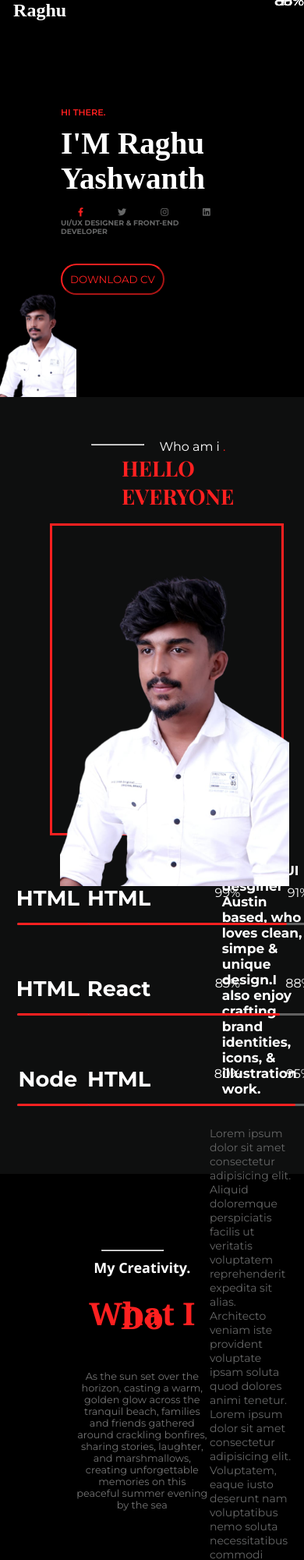
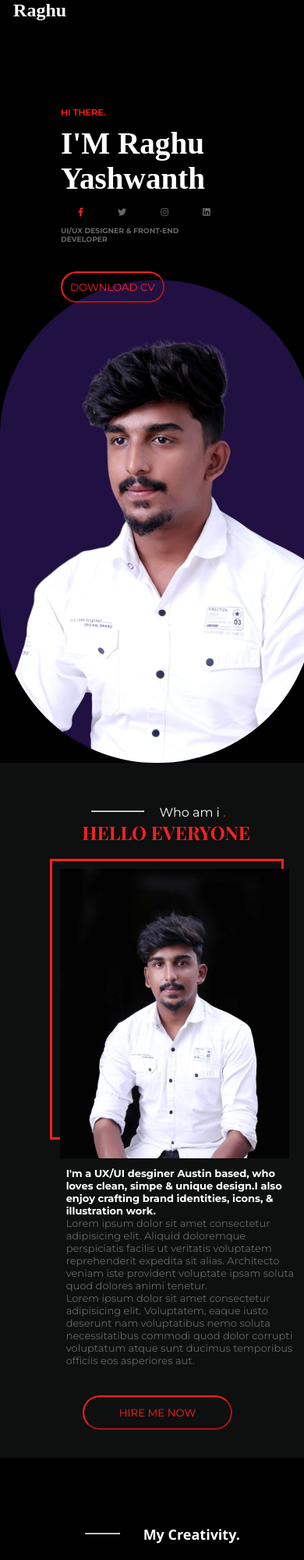
Before and after one commit to mukilan2815/HackBox, a plain HTML site: page final hackbox website/index.html in a window 390 px wide. Shown: the top 2000 px of the page at 78% size. Drawn offline with nearby package versions, Linux system fonts and the light colour scheme.

Commit message:
Add files via upload

```diff
--- a/final hackbox website/index.html
+++ b/final hackbox website/index.html
@@ -97,7 +97,7 @@
         <div class="allwho">
             <div class="leftwho">
                 <div class="square">
-                    <img class="secgirl animate" src="raguwhite3.png" loading="lazy" alt="girl" data-aos="fade-right">
+                    <img class="secgirl animate" src="WhatsApp Image 2023-09-07 at 6.30.18 PM.jpeg" loading="lazy" alt="girl" data-aos="fade-right">
                 </div>
             </div>
             <div class="rightwho" data-aos="fade-left">
@@ -105,6 +105,7 @@
                     I'm a UX/UI desginer Austin based, who loves clean, simpe & unique design.I also enjoy crafting
                     brand identities, icons, & illustration work.
                 </h6><br><br>
+                <br>
                 <p>
                     Lorem ipsum dolor sit amet consectetur adipisicing elit. Aliquid doloremque perspiciatis facilis
                     ut
--- a/final hackbox website/style.css
+++ b/final hackbox website/style.css
@@ -270,9 +270,10 @@ main {
 
 .rightbody img {
     height: 100%;
-    width: 90%;
-    float: left;
-    margin-top: -10%;
+    width: 80%;
+    float: right;
+    margin-top: -15%;
+    bottom: 0;
 }
 
 .leftbody {
@@ -517,7 +518,6 @@ body {
     font-weight: 600;
     font-size: 18px;
     line-height: 5px;
-    margin: 0;
 }
 
 .watIDo .top h1 {
@@ -1263,13 +1263,16 @@ body {
 
     .rightbody img {
         float: left;
-        height: 35%;
-        width: 50%;
+        height: 55%;
+        width: auto;
+        border-radius: 200px;
+        background-color: #211042;
     }
 
     .iconsnav {
         position: relative;
         display: flex;
+        padding-bottom: 10px;
         float: left;
     }
 
@@ -1282,20 +1285,42 @@ body {
     }
 
     .whoami h1 {
-        font-size: 170%;
+        font-size: 150%;
+        margin-left: 27% !important;
     }
 
     .whoami hr {
         width: 25%;
     }
 
+    .rightwho {
+        height: 100%;
+    }
+
+    .rightwho h6 {
+        font-size: small;
+        float: left;
+        margin-left: -190%;
+    }
+
+    .rightwho p {
+        font-size: small;
+        float: left;
+        margin-left: -190%;
+        text-align: left;
+    }
+
+    .rightwho button {
+        margin-left: -170%;
+    }
+
     .whoami .allwho {
-        display: block;
+        display: inline-block;
     }
 
     .leftwho .square {
         width: 300px;
-        height: 400px;
+        height: 360px;
     }
 
     .leftbody .secgirl {
@@ -1306,11 +1331,37 @@ body {
     .rightbody {
         margin-left: 0;
     }
-    .rightwho h6{
+
+    #progress-bars {
+        display: none;
+    }
+
+    .watIDo {
         width: 100%;
     }
-    .rightwho p{
-        width: 100%;
-        margin-left: -15%;
+
+    .watIDo h1 {
+        margin-left: -8%;
     }
+
+    .watIDo h4 {
+        margin-right: -14%;
+    }
+    .watIDo hr{
+        width: 45px !important;
+    }
+
+
+
+    .cont{
+        width: 100% !important;
+        padding: 10px !important;
+
+    }
+    .cont p{
+        text-align: center;
+    }
+
+
+
 }
```
